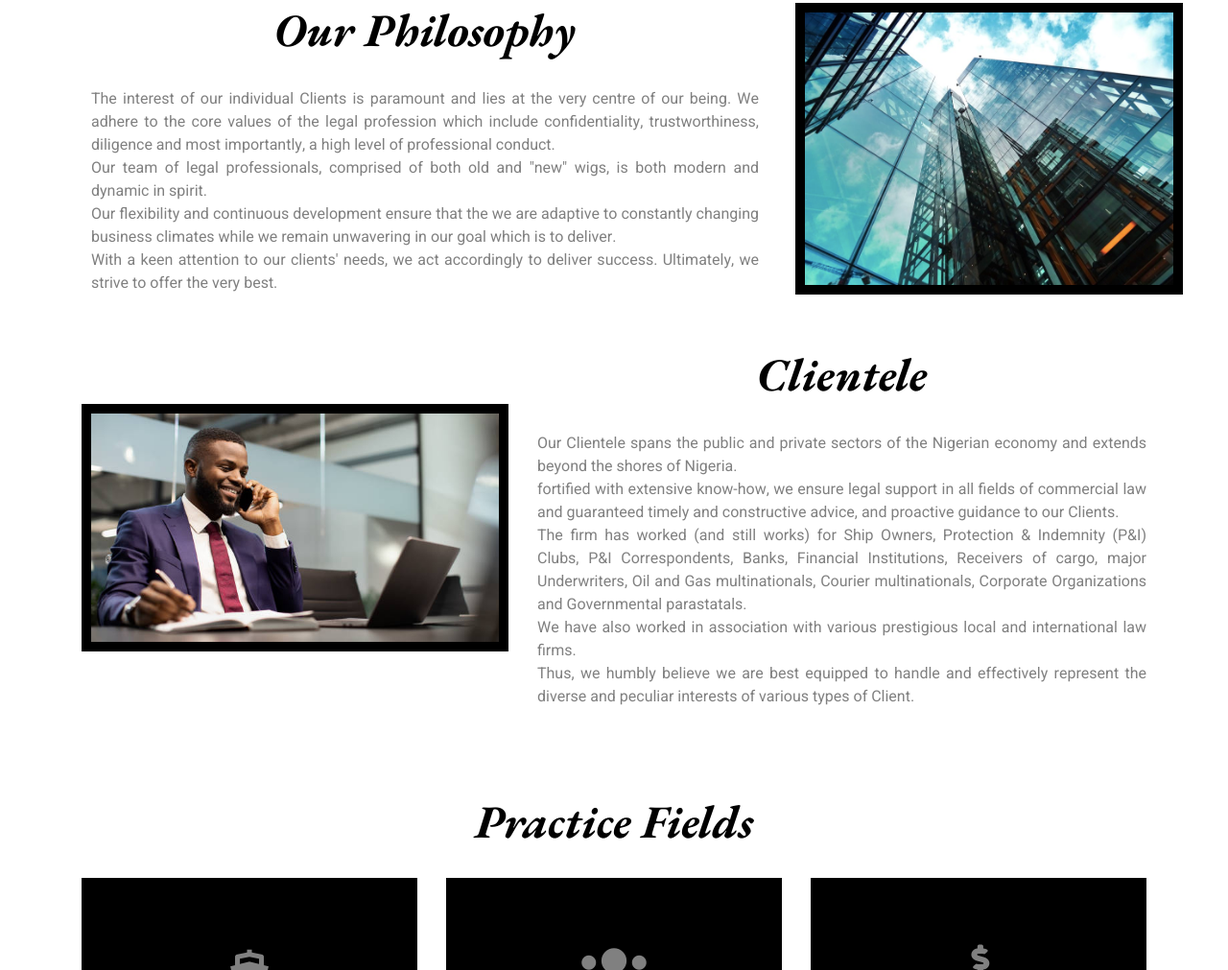
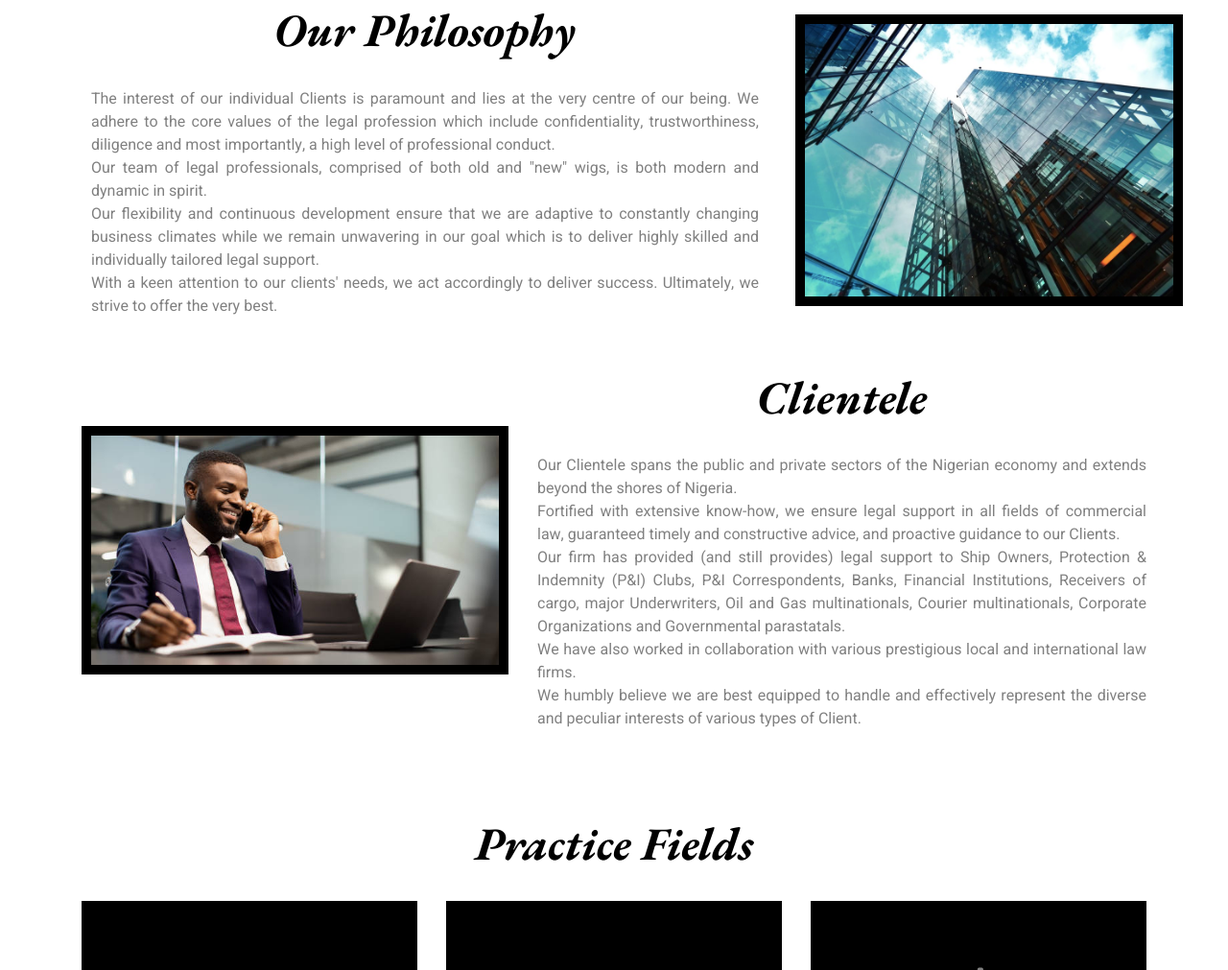
Before and after one commit to Hay-Honourise/sulugambari-, a plain HTML site: page index.html in a window 1280 px wide. Shown: the part 1316-2327 px from the top of the page at 96% size. Drawn offline with nearby package versions, Linux system fonts and the light colour scheme.

Commit message:
Add files via upload

```diff
--- a/index.html
+++ b/index.html
@@ -205,8 +205,8 @@
                                 <p>The interest of our individual Clients is paramount and lies at the very centre of our being.
                                      We adhere to the core values of the legal profession which include confidentiality, trustworthiness, diligence and most importantly, a high level of professional conduct.</p>
                                     <p>Our team of legal professionals, comprised of both old and "new" wigs, is both modern and dynamic in spirit.</p>
-                                    <p>Our flexibility and continuous development ensure that the we are adaptive to constantly changing business climates while
-                                        we remain unwavering in our goal which is to deliver.</p>
+                                    <p>Our flexibility and continuous development ensure that we are adaptive to constantly changing business climates while
+                                        we remain unwavering in our goal which is to deliver highly skilled and individually tailored legal support.</p>
                                     <p>With a keen attention to our clients' needs, we act accordingly to deliver success. Ultimately, we strive to offer the very best. </p>
                                     <!-- <a class="btn common_effect" href="">Learn More</a> -->
                             </div></div>
@@ -245,11 +245,11 @@
                             </div>
                             <div class="about-text">
                                 <p>Our Clientele spans the public and private sectors of the Nigerian economy and extends beyond the shores of Nigeria.</p>
-                                <p>fortified with extensive know-how, we ensure legal support in all fields of commercial law and guaranteed timely and constructive advice, and proactive guidance to our Clients.</p>
-                            <p>The firm has worked (and still works) for Ship Owners, Protection & Indemnity (P&I) Clubs, P&I Correspondents, Banks, Financial Institutions, Receivers of cargo, major Underwriters,
+                                <p>Fortified with extensive know-how, we ensure legal support in all fields of commercial law, guaranteed timely and constructive advice, and proactive guidance to our Clients.</p>
+                                <p>Our firm has provided (and still provides) legal support to Ship Owners, Protection & Indemnity (P&I) Clubs, P&I Correspondents, Banks, Financial Institutions, Receivers of cargo, major Underwriters,
                                  Oil and Gas multinationals, Courier multinationals, Corporate Organizations and Governmental parastatals.</p>
-                                   <p> We have also worked in association with various prestigious local and international law firms.</p>
-                                    <p>Thus, we humbly believe we are best equipped to handle and effectively represent the diverse and peculiar interests of various types of Client.
+                                   <p> We have also worked in collaboration with various prestigious local and international law firms.</p>
+                                    <p>We humbly believe we are best equipped to handle and effectively represent the diverse and peculiar interests of various types of Client.
                                 </p>
                                             <!-- <a class="btn common_effect" href="">Learn More</a> -->
                             </div>
```
